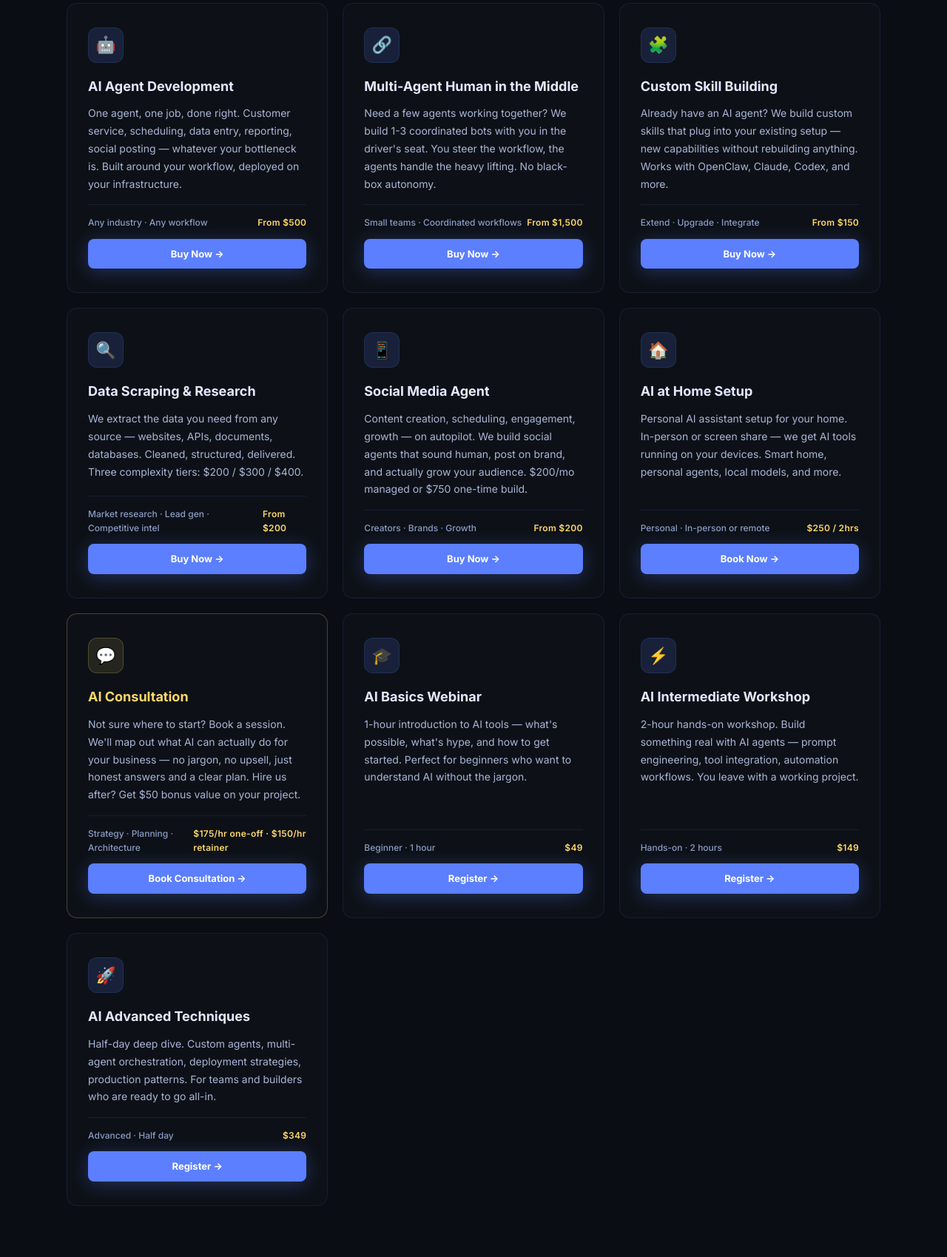
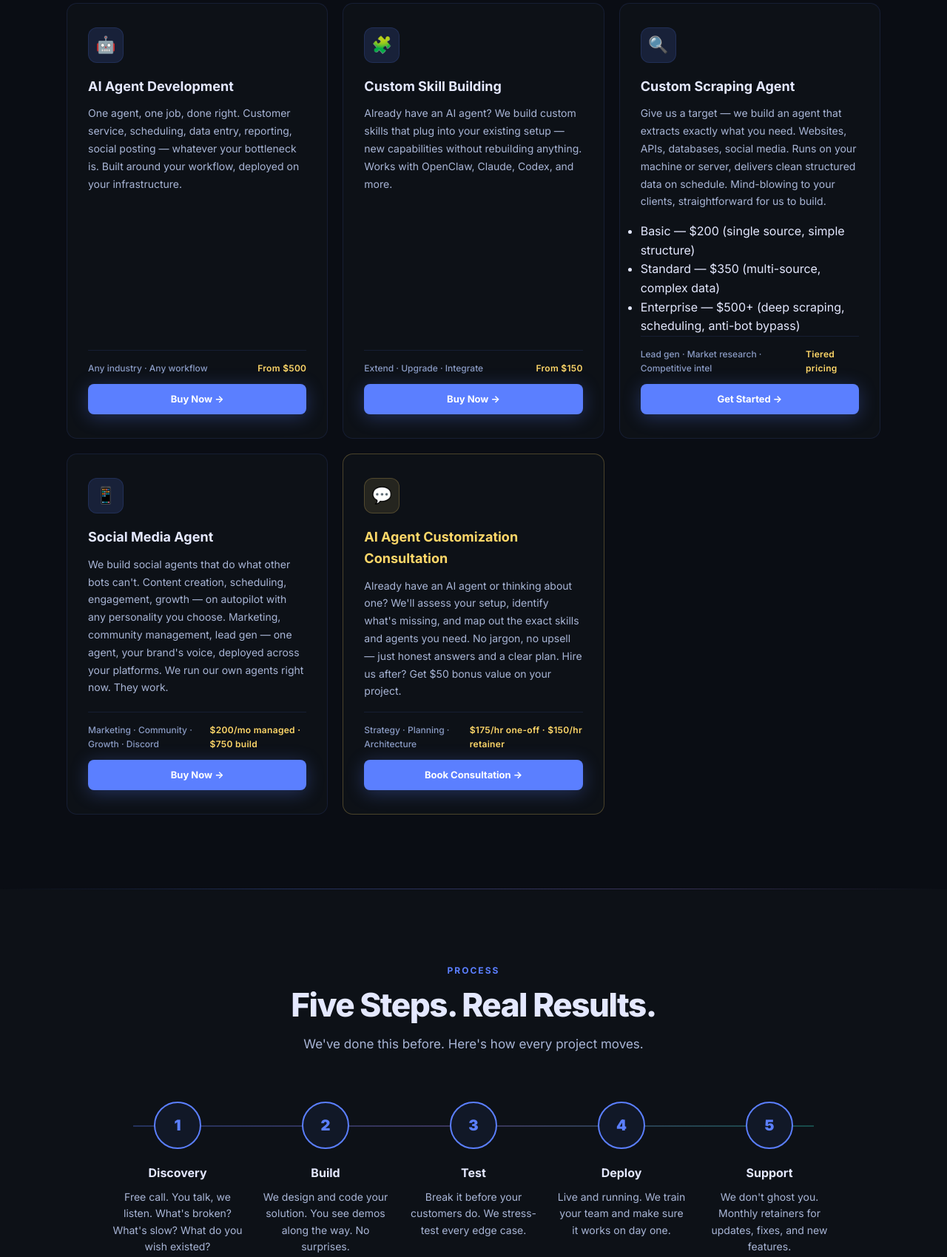
Before and after one commit to TheRefreshCNFT/webot-site, a plain HTML site: page index.html in a window 1280 px wide. Shown: the part 2873-4572 px from the top of the page at 74% size. Drawn offline with Linux system fonts and the light colour scheme.

Commit message:
Sync Windows source + trim services to 5 core offerings
- Remove: Multi-Agent Human in the Middle, AI at Home Setup,
  AI Basics Webinar, AI Intermediate Workshop, AI Advanced Techniques
- Reframe Data Scraping as Custom Scraping Agent (tiered: 00/50/00+)
- Reframe Social Media Agent as core product with expanded copy
- Rename AI Consultation to AI Agent Customization Consultation
- Update footer services list to match new lineup
- Sync all files from Windows E: drive (source of truth)

```diff
--- a/index.html
+++ b/index.html
@@ -1284,17 +1284,6 @@
         </div>
 
         <div class="service-card fade-in">
-          <div class="service-icon">🔗</div>
-          <div class="service-title">Multi-Agent Human in the Middle</div>
-          <div class="service-desc">Need a few agents working together? We build 1-3 coordinated bots with you in the driver's seat. You steer the workflow, the agents handle the heavy lifting. No black-box autonomy.</div>
-          <div class="service-footer">
-            <span class="service-tag">Small teams · Coordinated workflows</span>
-            <span class="service-price">From $1,500</span>
-          </div>
-          <a href="https://buy.stripe.com/6oU9ASfzpg8A8j33QP2880B" class="btn-primary" style="margin-top:12px;font-size:13px;padding:10px 20px;text-align:center;display:inline-block">Buy Now →</a>
-        </div>
-
-        <div class="service-card fade-in">
           <div class="service-icon">🧩</div>
           <div class="service-title">Custom Skill Building</div>
           <div class="service-desc">Already have an AI agent? We build custom skills that plug into your existing setup — new capabilities without rebuilding anything. Works with OpenClaw, Claude, Codex, and more.</div>
@@ -1307,79 +1296,40 @@
 
         <div class="service-card fade-in">
           <div class="service-icon">🔍</div>
-          <div class="service-title">Data Scraping & Research</div>
-          <div class="service-desc">We extract the data you need from any source — websites, APIs, documents, databases. Cleaned, structured, delivered. Three complexity tiers: $200 / $300 / $400.</div>
+          <div class="service-title">Custom Scraping Agent</div>
+          <div class="service-desc">Give us a target — we build an agent that extracts exactly what you need. Websites, APIs, databases, social media. Runs on your machine or server, delivers clean structured data on schedule. Mind-blowing to your clients, straightforward for us to build.</div>
+          <ul class="service-features">
+            <li>Basic — $200 (single source, simple structure)</li>
+            <li>Standard — $350 (multi-source, complex data)</li>
+            <li>Enterprise — $500+ (deep scraping, scheduling, anti-bot bypass)</li>
+          </ul>
           <div class="service-footer">
-            <span class="service-tag">Market research · Lead gen · Competitive intel</span>
-            <span class="service-price">From $200</span>
+            <span class="service-tag">Lead gen · Market research · Competitive intel</span>
+            <span class="service-price">Tiered pricing</span>
           </div>
-          <a href="https://buy.stripe.com/6oU9ASevl3lO8j33QP2880x" class="btn-primary" style="margin-top:12px;font-size:13px;padding:10px 20px;text-align:center;display:inline-block">Buy Now →</a>
+          <a href="https://buy.stripe.com/6oU9ASevl3lO8j33QP2880x" class="btn-primary" style="margin-top:12px;font-size:13px;padding:10px 20px;text-align:center;display:inline-block">Get Started →</a>
         </div>
 
         <div class="service-card fade-in">
           <div class="service-icon">📱</div>
           <div class="service-title">Social Media Agent</div>
-          <div class="service-desc">Content creation, scheduling, engagement, growth — on autopilot. We build social agents that sound human, post on brand, and actually grow your audience. $200/mo managed or $750 one-time build.</div>
+          <div class="service-desc">We build social agents that do what other bots can't. Content creation, scheduling, engagement, growth — on autopilot with any personality you choose. Marketing, community management, lead gen — one agent, your brand's voice, deployed across your platforms. We run our own agents right now. They work.</div>
           <div class="service-footer">
-            <span class="service-tag">Creators · Brands · Growth</span>
-            <span class="service-price">From $200</span>
+            <span class="service-tag">Marketing · Community · Growth · Discord</span>
+            <span class="service-price">$200/mo managed · $750 build</span>
           </div>
           <a href="https://buy.stripe.com/14AcN49b19KcdDncnl2880z" class="btn-primary" style="margin-top:12px;font-size:13px;padding:10px 20px;text-align:center;display:inline-block">Buy Now →</a>
         </div>
 
-        <div class="service-card fade-in">
-          <div class="service-icon">🏠</div>
-          <div class="service-title">AI at Home Setup</div>
-          <div class="service-desc">Personal AI assistant setup for your home. In-person or screen share — we get AI tools running on your devices. Smart home, personal agents, local models, and more.</div>
-          <div class="service-footer">
-            <span class="service-tag">Personal · In-person or remote</span>
-            <span class="service-price">$250 / 2hrs</span>
-          </div>
-          <a href="https://buy.stripe.com/9B628qbj91dG8j33QP2880w" class="btn-primary" style="margin-top:12px;font-size:13px;padding:10px 20px;text-align:center;display:inline-block">Book Now →</a>
-        </div>
-
         <div class="service-card fade-in" style="border-color: rgba(255,216,105,0.25)">
           <div class="service-icon" style="background: var(--gold-dim); border-color: rgba(255,216,105,0.2)">💬</div>
-          <div class="service-title" style="color: var(--gold)">AI Consultation</div>
-          <div class="service-desc">Not sure where to start? Book a session. We'll map out what AI can actually do for your business — no jargon, no upsell, just honest answers and a clear plan. Hire us after? Get $50 bonus value on your project.</div>
+          <div class="service-title" style="color: var(--gold)">AI Agent Customization Consultation</div>
+          <div class="service-desc">Already have an AI agent or thinking about one? We'll assess your setup, identify what's missing, and map out the exact skills and agents you need. No jargon, no upsell — just honest answers and a clear plan. Hire us after? Get $50 bonus value on your project.</div>
           <div class="service-footer">
             <span class="service-tag">Strategy · Planning · Architecture</span>
             <span class="service-price">$175/hr one-off · $150/hr retainer</span>
           </div>
           <a href="https://buy.stripe.com/9B628qbj91dG8j33QP2880w" class="btn-primary" style="margin-top:12px;font-size:13px;padding:10px 20px;text-align:center;display:inline-block">Book Consultation →</a>
-        </div>
-
-        <div class="service-card fade-in">
-          <div class="service-icon">🎓</div>
-          <div class="service-title">AI Basics Webinar</div>
-          <div class="service-desc">1-hour introduction to AI tools — what's possible, what's hype, and how to get started. Perfect for beginners who want to understand AI without the jargon.</div>
-          <div class="service-footer">
-            <span class="service-tag">Beginner · 1 hour</span>
-            <span class="service-price">$49</span>
-          </div>
-          <a href="https://buy.stripe.com/14AeVc9b16y0fLv3QP2880v" class="btn-primary" style="margin-top:12px;font-size:13px;padding:10px 20px;text-align:center;display:inline-block">Register →</a>
-        </div>
-
-        <div class="service-card fade-in">
-          <div class="service-icon">⚡</div>
-          <div class="service-title">AI Intermediate Workshop</div>
-          <div class="service-desc">2-hour hands-on workshop. Build something real with AI agents — prompt engineering, tool integration, automation workflows. You leave with a working project.</div>
-          <div class="service-footer">
-            <span class="service-tag">Hands-on · 2 hours</span>
-            <span class="service-price">$149</span>
-          </div>
-          <a href="https://buy.stripe.com/28E6oGaf58G8arb3QP2880u" class="btn-primary" style="margin-top:12px;font-size:13px;padding:10px 20px;text-align:center;display:inline-block">Register →</a>
-        </div>
-
-        <div class="service-card fade-in">
-          <div class="service-icon">🚀</div>
-          <div class="service-title">AI Advanced Techniques</div>
-          <div class="service-desc">Half-day deep dive. Custom agents, multi-agent orchestration, deployment strategies, production patterns. For teams and builders who are ready to go all-in.</div>
-          <div class="service-footer">
-            <span class="service-tag">Advanced · Half day</span>
-            <span class="service-price">$349</span>
-          </div>
-          <a href="https://buy.stripe.com/fZu00i72T5tW6aV2ML2880t" class="btn-primary" style="margin-top:12px;font-size:13px;padding:10px 20px;text-align:center;display:inline-block">Register →</a>
         </div>
 
       </div>
@@ -1615,12 +1565,10 @@
         <h4>Services</h4>
         <ul>
           <li><a href="#services">Custom AI Agents</a></li>
-
-          <li><a href="#services">Multi-Agent Setup</a></li>
           <li><a href="#services">Custom Skills</a></li>
+          <li><a href="#services">Scraping Agents</a></li>
           <li><a href="#services">Social Media Agents</a></li>
-          <li><a href="#services">Data Scraping</a></li>
-          <li><a href="#services">Consultation</a></li>
+          <li><a href="#services">Agent Consultation</a></li>
         </ul>
       </div>
 
```
Also changed, not shown: HANDOFF.md (added, +57 -0 lines), ops-data.json (+8 -8 lines), consultation.html (line endings or trailing spaces), favicon.svg.
